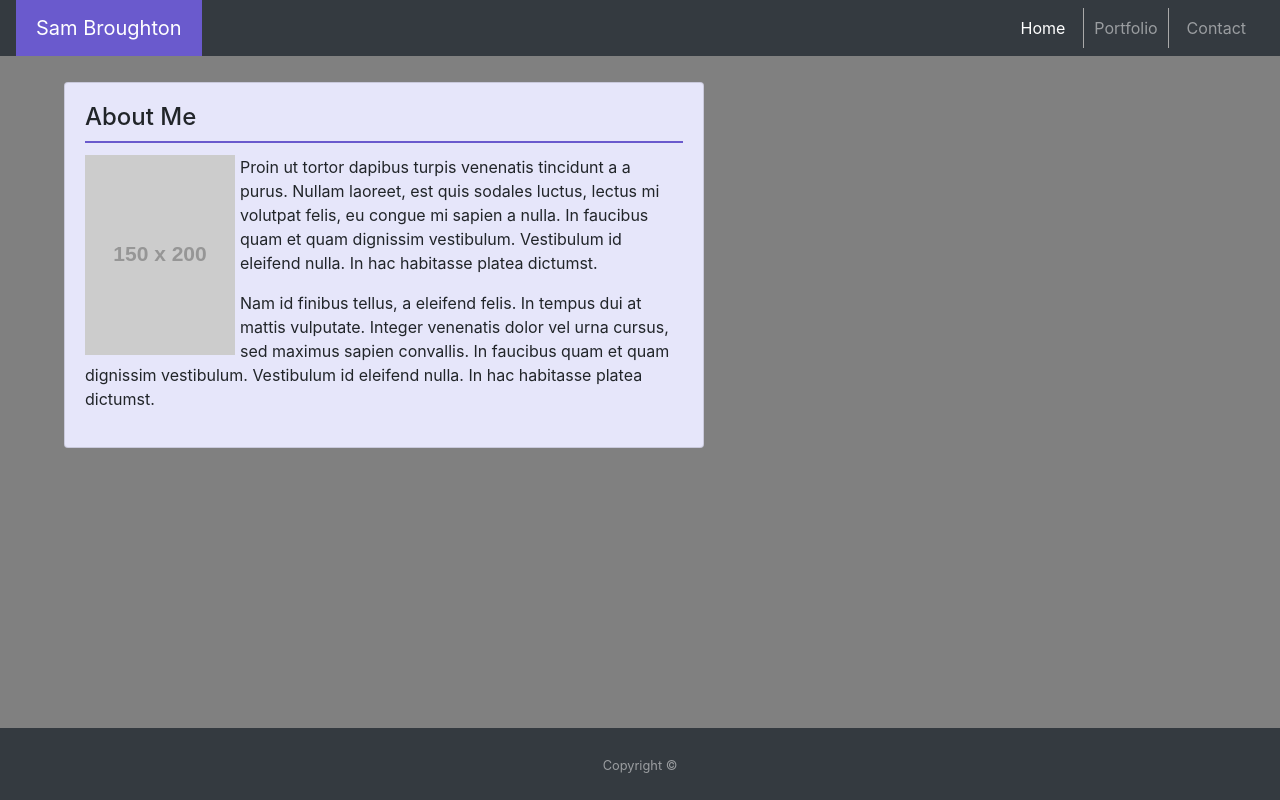
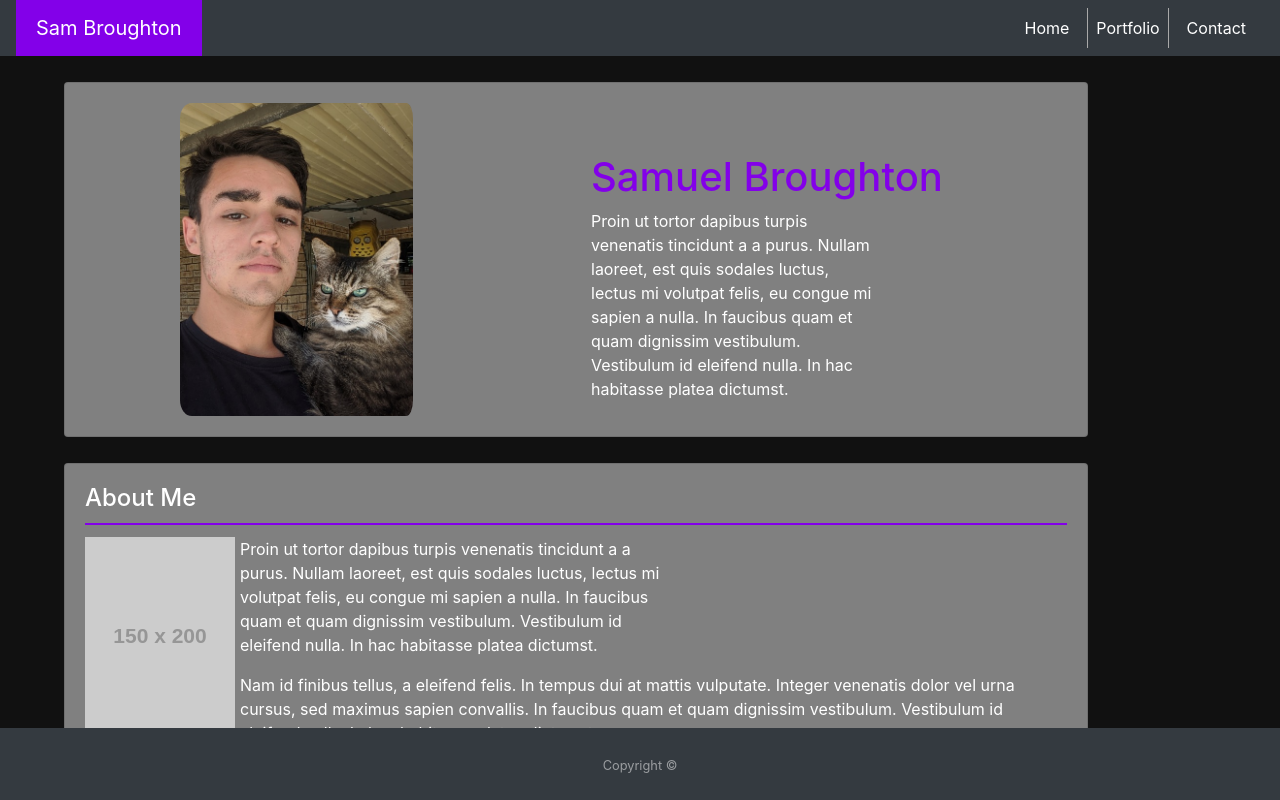
Before and after one commit to Sam-Bro/Sam-Bro.github.io, a plain HTML site: page index.html in a window 1280 px wide. Drawn offline with nearby package versions, Linux system fonts and the light colour scheme; placeholder pictures from the web are drawn by us; files whose address does not match are found by name.

Commit message:
added profile image block

```diff
--- a/CSS/style.css
+++ b/CSS/style.css
@@ -1,15 +1,16 @@
 /* background colour */
 .body  {
-    background-color: grey;
+    background-color: #111;
+    color: white;
 }
 /*coloured title in navbar*/
 .nav-title {
-    background-color: 	#6A5ACD;
-    padding: 13px 20px !important;
+    background-color: 	 #8300e9;
+    padding: 13px 20px ;
 }
 .navbar-full {
-    padding-top: 0 !important;
-    padding-bottom: 0 !important;
+    padding-top: 0 ;
+    padding-bottom: 0 ;
 }
 /* grey divider and padding between navbar links */
 .link-border {
@@ -18,27 +19,56 @@
 }
 .link-gap,
 .link-border {
-    padding-right: 10px !important;
-    padding-left: 10px !important;
+    padding-right: 10px ;
+    padding-left: 10px ;
+}
+.nav-link {
+    color: white!important;
+}
+.nav-link:hover {
+    color: #8300e9 !important;
 }
 /*gap between about image and p text */
 .about-img {
 padding-right: 5px;
 }
+
 /*main content card alignment */
 .prof-about-card {
     margin-top: 2%;
     margin-left: 5%;
-    background-color: lavender !important;
+    background-color: grey ;
 }
 .card-width {
-    width: 90%;
+    width: 80%;
     min-width: 200px;
 }
+.card-text {
+    width: 60%;
+
+}
+.prof-img {
+margin-left: 20%;
+}
+/* profile block styles */
+.profile-img-col {
+    display: block;
+}
+.profile-text-col {
+    margin-top: 5%;
+}
+#profile-title {
+    color: #8300e9;
+}
+.prof-img {
+    margin-left: 20%;
+    width: 50%;
+    border-radius: 5%;
+    }
 /*grey border between content card title and card content */
 .about-border {
     padding-bottom: 10px;
-    border-bottom: 2px solid #6A5ACD;
+    border-bottom: 2px solid #8300e9;
 }
 /*fixed footer*/
 .footer {
@@ -50,8 +80,8 @@ padding-right: 5px;
 }
 
 /*change card width when display is over 1025px */
-@media only screen and (min-width: 1025px) {
+/* @media only screen and (min-width: 1025px) {
     .card-width {
       width: 50%;
     }
-  }
+  } */
--- a/index.html
+++ b/index.html
@@ -4,11 +4,11 @@
 <head>
     <meta charset="UTF-8">
     <meta name="viewport" content="width=device-width, initial-scale=1.0">
-    <link rel="stylesheet" href="./CSS/style.css" style="text/css">
     <link rel="stylesheet" href="https://stackpath.bootstrapcdn.com/bootstrap/4.4.1/css/bootstrap.min.css"
         integrity="sha384-Vkoo8x4CGsO3+Hhxv8T/Q5PaXtkKtu6ug5TOeNV6gBiFeWPGFN9MuhOf23Q9Ifjh" crossorigin="anonymous">
+        <link rel="stylesheet" href="./CSS/style.css">
+    <title>Sam Broughton | Portfolio</title>
 
-    <title>Sam Broughton | Portfolio</title>
 
 </head>
 
@@ -44,6 +44,22 @@
             </ul>
         </div>
     </nav>
+<!--header block-->
+<header class="card card-width prof-about-card">
+    <section class="card-body card-color">
+        <article class="row">
+            <section class="col-md-6 profile-img-col">
+                <img src="file:///C:/Users/Sam/Desktop/UWA/bio/github%20launched/Sam-Bro.github.io/images/prof%20picture.jpg" class="img-fluid float-left about-img prof-img" alt="..." >
+            </section>
+            <section class="col-md-6 profile-text-col">
+                <h1 id="profile-title">Samuel Broughton</h1>
+                <p class="card-text">Proin ut tortor dapibus turpis venenatis tincidunt a a purus. Nullam laoreet, est quis
+                    sodales luctus, lectus mi volutpat felis, eu congue mi sapien a nulla. In faucibus quam et quam dignissim vestibulum. Vestibulum id eleifend nulla. In hac habitasse
+                    platea dictumst.</p>
+            </section>
+        </article>
+    </section>
+</header>
 <!-- main content card-->
     <main class="card card-width prof-about-card">
         <section class="card-body card-color">
```
Also changed, not shown: images/prof picture.jpg (added).
